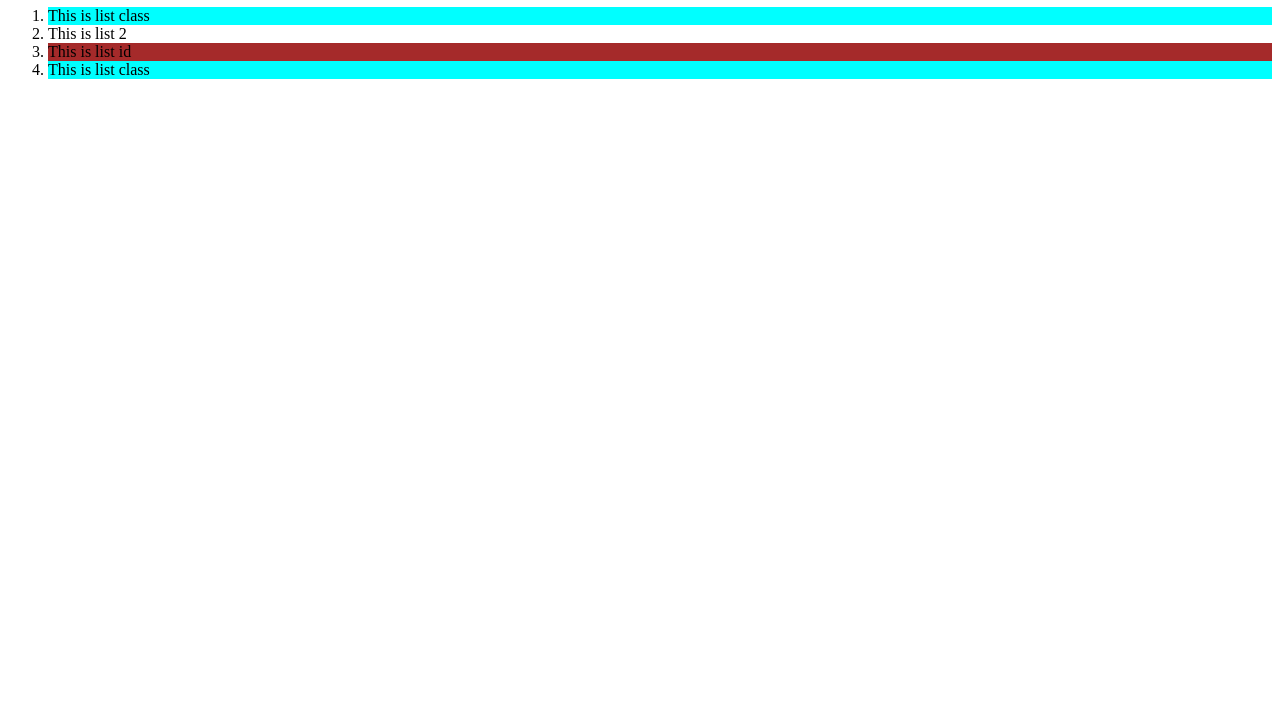
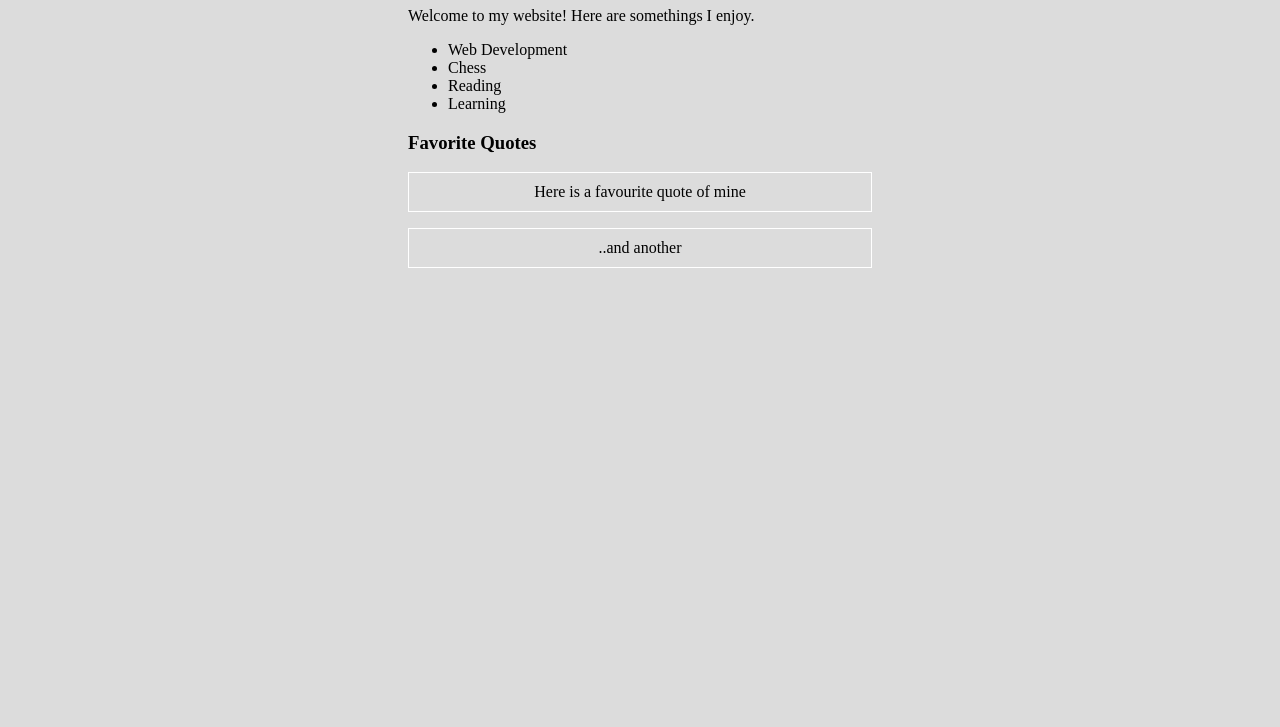
Before and after one commit to arjunporwal10/Learning-HTML5, a plain HTML site: page html5.html in a window 1280 px wide. Shown: the part 73-800 px from the top of the page. Drawn offline with Linux system fonts and the light colour scheme.

Commit message:
my first website assignment

```diff
--- a/css files/styling.css
+++ b/css files/styling.css
@@ -1,7 +1,13 @@
-#emphasis{
-    background-color: brown;
+div{
+    margin-left: 400px;
+
 }
+.emphasis{
+    border: 1px solid white;
+    margin-left: 0px;
+    margin-right: 400px;
+    text-align: center;
+    margin-bottom: 10px;
+    padding: 10px;
 
-.emphasis{
-    background-color: aqua;
 }
--- a/html5.html
+++ b/html5.html
@@ -1,21 +1,27 @@
 <!doctype html>
 <html>
-    <head>
-            <title>Playground</title>
+   <head >
+       <div>
+        <title>Playground</title>
             <meta charset="utf-8" />
             <link rel="stylesheet" href="css files/styling.css">
-    </head>
-    <body>
-       <h1>Importance of DIVS </h1>
-       <ol>
-           <li class="emphasis">This is list class</li>
-           <li>This is list 2</li>
-           <li id="emphasis">This is list id</li>
-           <li class="emphasis">This is list class</li>
-       </ol>
+      <h1>My First Website</h1>
+   </head>
+   <body style="background-color:gainsboro">
+       <p>
+           Welcome to my website! Here are somethings I enjoy.
+       </p>
+       <ul>
+           <li>Web Development</li>
+           <li>Chess</li>
+           <li>Reading</li>
+           <li>Learning</li>
+       </ul>
 
-    </body>
+       <h3><strong>Favorite Quotes</strong></h3>
+       <blockquote class="emphasis">Here is a favourite quote of mine</blockquote>
+       <blockquote class="emphasis">..and another</blockquote>
 
-
-
+   </body>
+        </div>
 </html>
```
